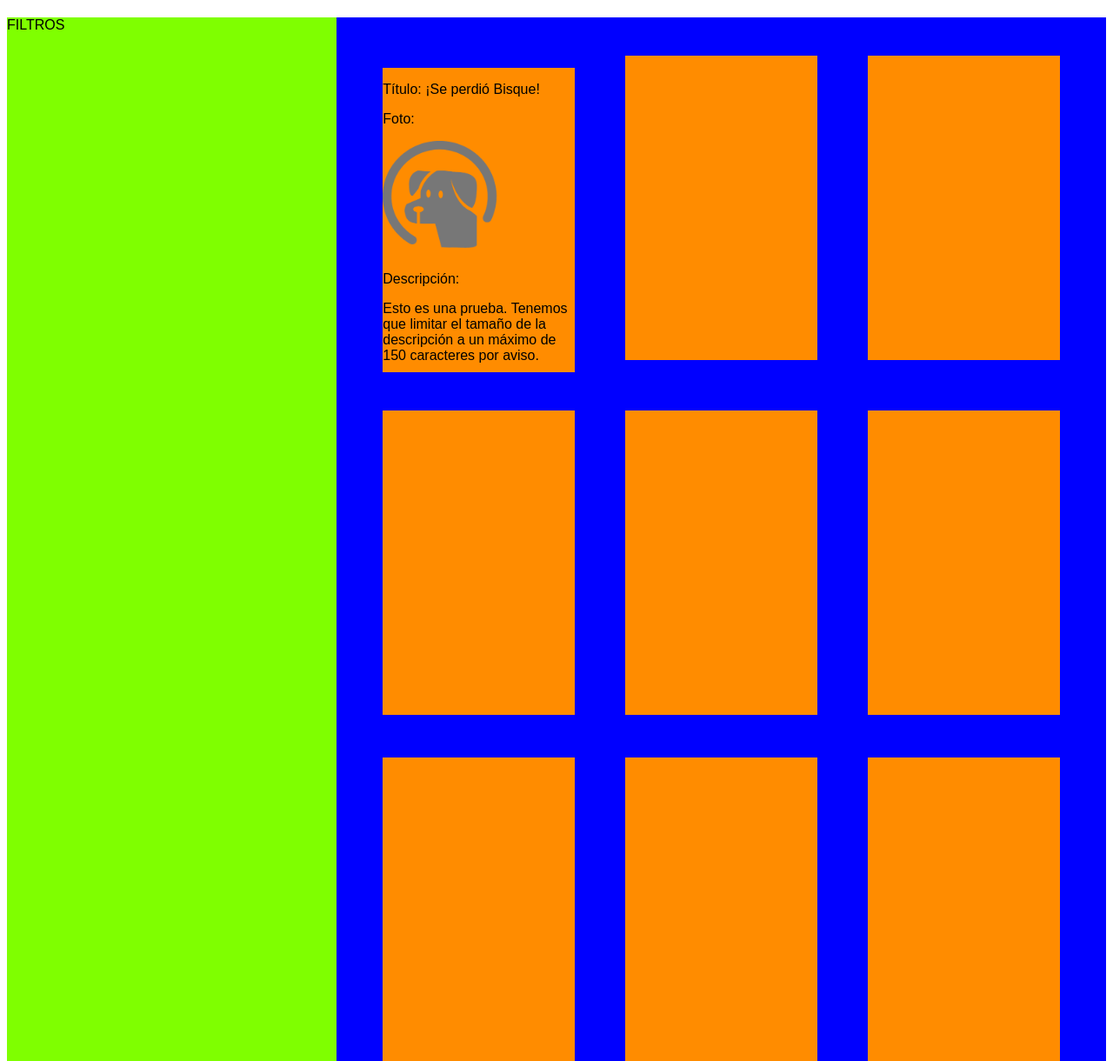
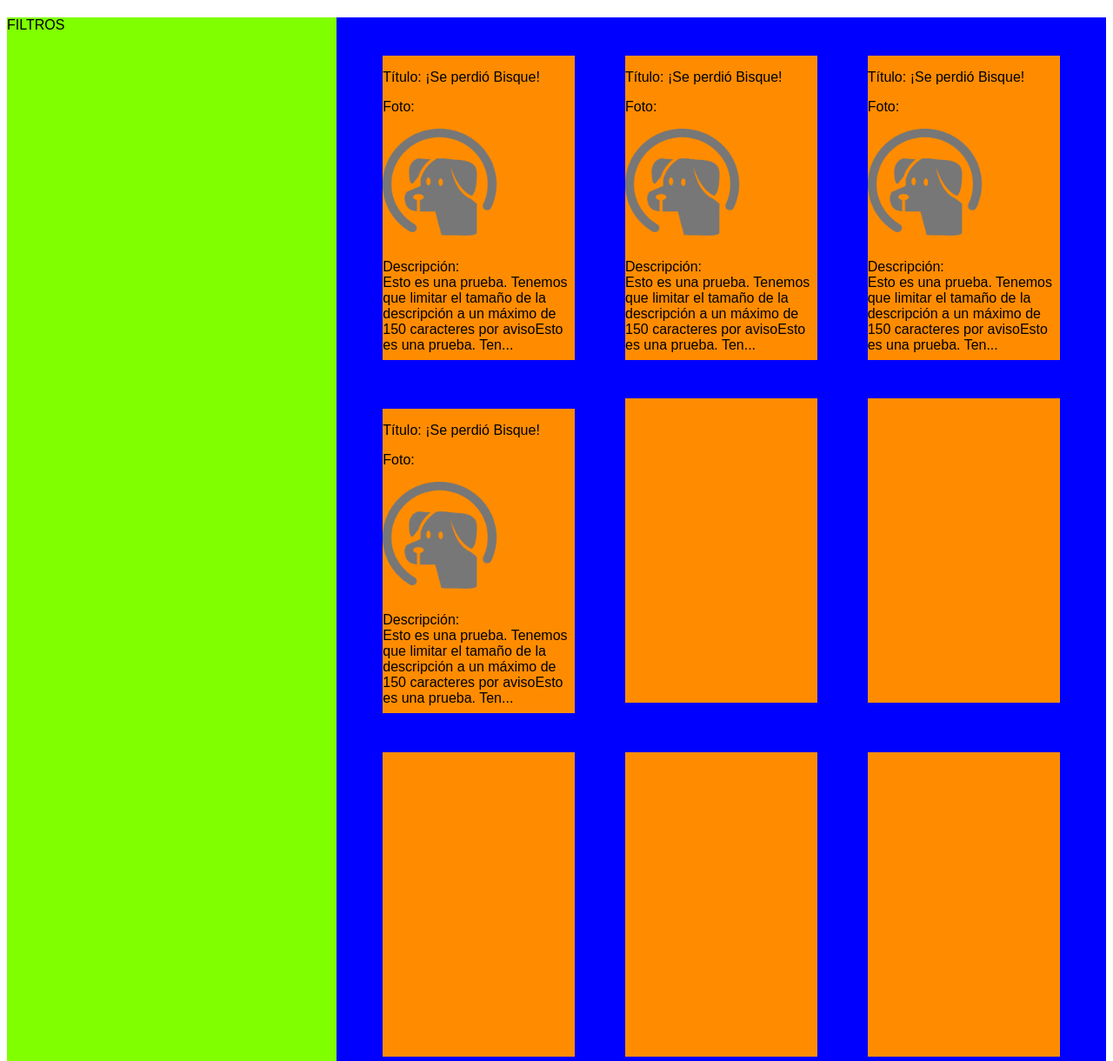
Before and after one commit to driden/PHP, a PHP site: page / in a window 1280 px wide; the page is wider, and only the part inside the window is pictured. Shown: the part 190-1410 px from the top of that part at 87% size. Run offline with PHP 8.4, Linux system fonts and the light colour scheme.

Commit message:
limitada la descripcion

```diff
--- a/Entrega/css/estilos.css
+++ b/Entrega/css/estilos.css
@@ -45,3 +45,9 @@ h2#title{
     background-color: coral;
     height: 25px;
 }
+
+p.description {
+    margin-top: 0px;
+
+
+}
--- a/Entrega/index.html
+++ b/Entrega/index.html
@@ -5,7 +5,10 @@
     <meta charset="UTF-8">
     <meta name="viewport" content="width=device-width, initial-scale=1.0">
     <meta http-equiv="X-UA-Compatible" content="ie=edge">
+    <script src="http://code.jquery.com/jquery-3.3.1.slim.min.js" integrity="sha256-3edrmyuQ0w65f8gfBsqowzjJe2iM6n0nKciPUp8y+7E="
+        crossorigin="anonymous"></script>
     <link href="./css/estilos.css" rel="stylesheet" type="text/css">
+    <script src="./js/scripts.js"></script>
 
     <title>Mascotas sin hogar</title>
 
@@ -20,16 +23,46 @@
     <div id="results">
         <div id="cards">
             <div class="card">
-              <p>Título: ¡Se perdió Bisque!</p>
-              <p>Foto:</p>
-
+                <p>Título: ¡Se perdió Bisque!</p>
+                <p>Foto:</p>
                 <img src="./img/logo.png" alt="Logo" id="logo">
                 <p>Descripción: </p>
-                 Esto es una prueba. Tenemos que limitar el tamaño de la descripción a un máximo de 150 caracteres por aviso.
+                <p class="description">Esto es una prueba. Tenemos que limitar el tamaño de la descripción a un máximo de 150 caracteres por avisoEsto
+                    es una prueba. Tenemos que limitar el tamaño de la descripción a un máximo de 150 caracteres por avisoEsto
+                    es una prueba. Tenemos que l imitar el tamaño de la descripción a un máximo de 150 caracteres por avisoEsto
+                    es una prueba. Tenemos que limitar el tamaño de la descripción a un máximo de 150 caracteres por aviso</p>
             </div>
-            <div class="card"></div>
-            <div class="card"></div>
-            <div class="card"></div>
+
+            <div class="card">
+                <p>Título: ¡Se perdió Bisque!</p>
+                <p>Foto:</p>
+                <img src="./img/logo.png" alt="Logo" id="logo">
+                <p>Descripción: </p>
+                <p class="description">Esto es una prueba. Tenemos que limitar el tamaño de la descripción a un máximo de 150 caracteres por avisoEsto
+                    es una prueba. Tenemos que limitar el tamaño de la descripción a un máximo de 150 caracteres por avisoEsto
+                    es una prueba. Tenemos que l imitar el tamaño de la descripción a un máximo de 150 caracteres por avisoEsto
+                    es una prueba. Tenemos que limitar el tamaño de la descripción a un máximo de 150 caracteres por aviso</p>
+            </div>
+            <div class="card">
+                <p>Título: ¡Se perdió Bisque!</p>
+                <p>Foto:</p>
+                <img src="./img/logo.png" alt="Logo" id="logo">
+                <p>Descripción: </p>
+                <p class="description">Esto es una prueba. Tenemos que limitar el tamaño de la descripción a un máximo de 150 caracteres por avisoEsto
+                    es una prueba. Tenemos que limitar el tamaño de la descripción a un máximo de 150 caracteres por avisoEsto
+                    es una prueba. Tenemos que l imitar el tamaño de la descripción a un máximo de 150 caracteres por avisoEsto
+                    es una prueba. Tenemos que limitar el tamaño de la descripción a un máximo de 150 caracteres por aviso</p>
+            </div>
+            <div class="card">
+                <p>Título: ¡Se perdió Bisque!</p>
+                <p>Foto:</p>
+                <img src="./img/logo.png" alt="Logo" id="logo">
+                <p>Descripción: </p>
+                <p class="description">Esto es una prueba. Tenemos que limitar el tamaño de la descripción a un máximo de 150 caracteres por avisoEsto
+                    es una prueba. Tenemos que limitar el tamaño de la descripción a un máximo de 150 caracteres por avisoEsto
+                    es una prueba. Tenemos que l imitar el tamaño de la descripción a un máximo de 150 caracteres por avisoEsto
+                    es una prueba. Tenemos que limitar el tamaño de la descripción a un máximo de 150 caracteres por aviso</p>
+            </div>
             <div class="card"></div>
             <div class="card"></div>
             <div class="card"></div>
@@ -40,6 +73,7 @@
 
         <div id="paging">5 | 10 | 15 | 20</div>
     </div>
+
 </body>
 
 </html>
--- /dev/null
+++ b/Entrega/js/scripts.js
@@ -0,0 +1,11 @@
+
+$(document).ready(function() {
+    $('p.description').each(function(){
+        let $this = $(this)
+        const text = $this.text()
+        console.log($this);
+        console.log(text)
+        $this.text(text.substr(0,150)+'...')
+        $this.prev().css('margin-bottom',0)
+    }
+)})
```
